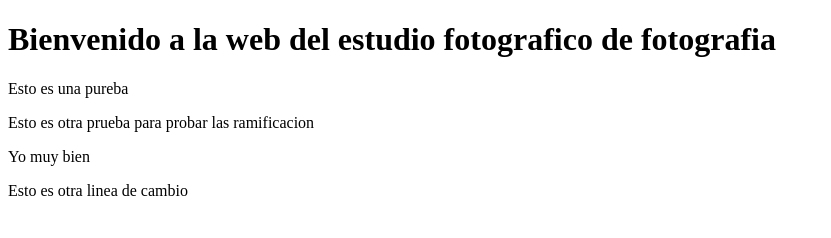
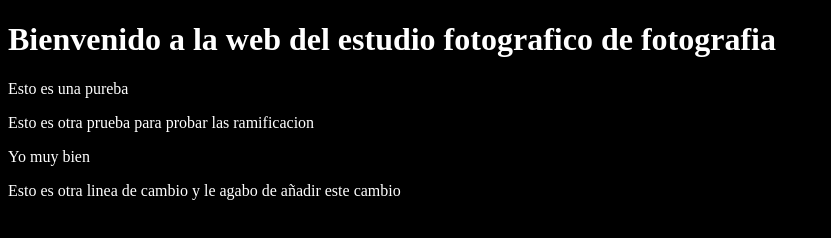
Before and after one commit to FernandoChavez/pruebaGitFacilito, a plain HTML site: page index.html in a window 1280 px wide. Shown: the whole page, without its empty margins (0-831 px from the left). Drawn offline with Linux system fonts and the light colour scheme.

Commit message:
Se modificó un parrafo y se implementó una hoja de estilos con un formato base

```diff
--- /dev/null
+++ b/CSS/main.css
@@ -0,0 +1,8 @@
+body{
+	background-color:black;
+
+}
+
+.fuente{
+	color:white;
+}
--- a/index.html
+++ b/index.html
@@ -1,15 +1,16 @@
 <!DOCTYPE html>
 <hmlt>
 	<head>
+		<link href="CSS/main.css" rel="stylesheet" type="text/css">
 		<meta charset="utf-8">
 		<title>Estudio Fotografico</title>
 	</head>
 	<body>
-		<h1>Bienvenido a la web del estudio fotografico de fotografia</h1>
-		<p>Esto es una pureba</p>
-		<p>Esto es otra prueba para probar las ramificacion</p>
-		<p>Yo muy bien</p>
-		<p>Esto es otra linea de cambio</p>
+		<h1 class="fuente">Bienvenido a la web del estudio fotografico de fotografia</h1>
+		<p class="fuente">Esto es una pureba</p>
+		<p class="fuente">Esto es otra prueba para probar las ramificacion</p>
+		<p class="fuente">Yo muy bien</p>
+		<p class="fuente">Esto es otra linea de cambio y le agabo de añadir este cambio</p>
 
 	</body>
 </html>
```
